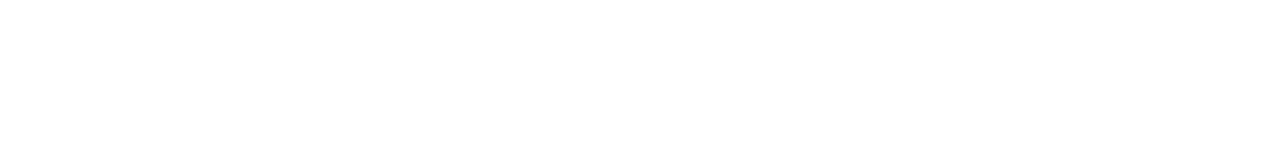
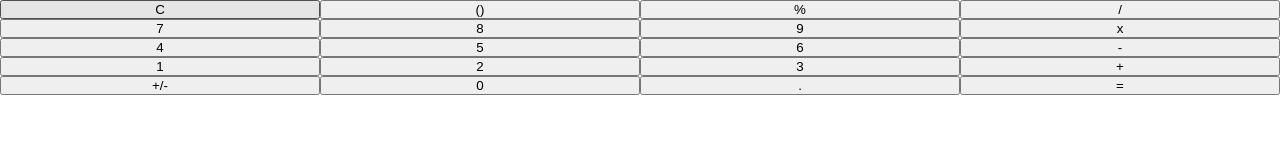
Before and after one commit to elfamoso-martinp/simple-calculator, a plain HTML site: page index.html in a window 1280 px wide. Drawn offline with Linux system fonts and the light colour scheme.

Commit message:
Added page skeleton and grid style for buttons

```diff
--- a/index.html
+++ b/index.html
@@ -4,8 +4,35 @@
     <meta charset="UTF-8">
     <meta name="viewport" content="width=device-width, initial-scale=1.0">
     <title>Simple calculator</title>
+    <link rel="stylesheet" href="./style.css">
 </head>
 <body>
-
+    <div id="screenContainer">
+        <div id="operation"></div>
+        <div id="result"></div>
+    </div>
+    <div id="buttonContainer">
+        <button class="button">C</button>
+        <button class="button">()</button>
+        <button class="button">%</button>
+        <button class="button">/</button>
+        <button class="button">7</button>
+        <button class="button">8</button>
+        <button class="button">9</button>
+        <button class="button">x</button>
+        <button class="button">4</button>
+        <button class="button">5</button>
+        <button class="button">6</button>
+        <button class="button">-</button>
+        <button class="button">1</button>
+        <button class="button">2</button>
+        <button class="button">3</button>
+        <button class="button">+</button>
+        <button class="button">+/-</button>
+        <button class="button">0</button>
+        <button class="button">.</button>
+        <button class="button">=</button>
+    </div>
+    <script src="./script.js"></script>
 </body>
 </html>
--- a/style.css
+++ b/style.css
@@ -0,0 +1,14 @@
+* {
+    padding: 0;
+    margin: 0;
+}
+
+body {
+    display: flex;
+    flex-direction: column;
+}
+
+#buttonContainer {
+    display: grid;
+    grid-template-columns: 1fr 1fr 1fr 1fr;
+}
```
